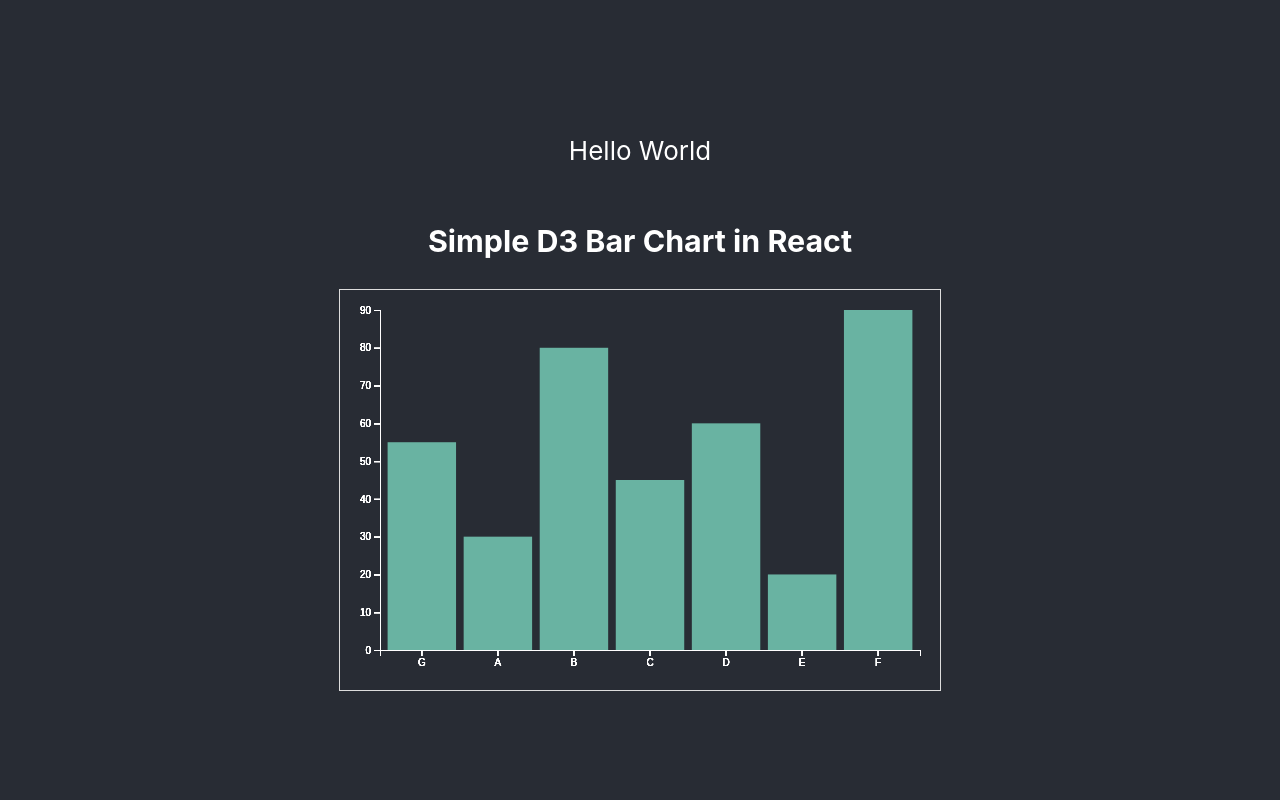
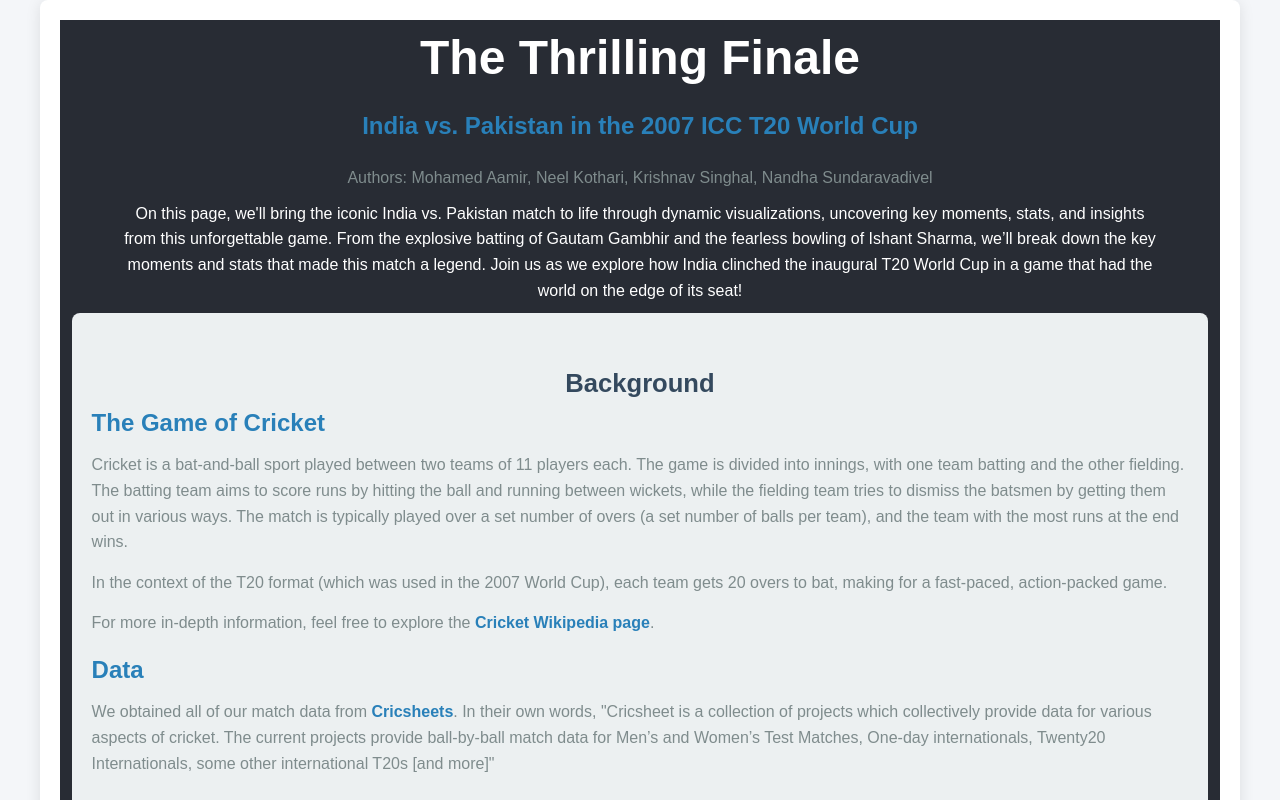
Before and after one commit to nandhas31/data-vis-final, a React (Create React App) app: page / in a window 1280 px wide. Shown: the top 800 px of the page. Built offline with nearby package versions, Linux system fonts and the light colour scheme.

Commit message:
push styling and tableau vis example

```diff
--- a/src/App.css
+++ b/src/App.css
@@ -28,11 +28,149 @@
   color: #61dafb;
 }
 
-@keyframes App-logo-spin {
-  from {
-    transform: rotate(0deg);
+.tableau-vis {
+  width: 80%;
+  height: 0;
+  padding-bottom: 50%;  /* Aspect ratio of 4:3 (adjust as needed) */
+  position: relative;
+}
+
+.tableau-container iframe {
+  position: absolute;
+  width: 80%;
+  height: 100%;
+  left: 0;
+  top: 0;
+}
+
+* {
+  margin: 0;
+  padding: 0;
+  box-sizing: border-box;
+}
+
+body {
+  font-family: 'Arial', sans-serif;
+  background-color: #f4f6f9;
+  color: #333;
+  line-height: 1.6;
+}
+
+/* App Container */
+.App {
+  max-width: 1200px;
+  margin: 0 auto;
+  padding: 20px;
+  background-color: #fff;
+  box-shadow: 0 2px 15px rgba(0, 0, 0, 0.1);
+  border-radius: 8px;
+}
+
+/* Header Styles */
+.App-header {
+  text-align: center;
+  margin-bottom: 40px;
+}
+
+.App-header h1 {
+  font-size: 3rem;
+  color: "white";
+  margin-bottom: 10px;
+}
+
+.App-header h2 {
+  font-size: 1.5rem;
+  color: #2980b9;
+  margin-bottom: 20px;
+}
+
+.App-header p {
+  font-size: 1rem;
+  margin-bottom: 10px;
+}
+
+.App-header h3 {
+  font-size: 1.25rem;
+  margin-top: 30px;
+  color: #34495e;
+}
+
+.authors {
+  color: #7f8c8d;
+}
+
+.subtitle {
+  color: "white";
+  padding-left: 5%;
+  padding-right: 5%;
+}
+
+/* Background Section */
+.background {
+  background-color: #ecf0f1;
+  padding: 20px;
+  border-radius: 8px;
+  margin-bottom: 40px;
+  width: 98%;
+}
+
+.background h3 {
+  font-size: 1.6rem;
+}
+
+.background h4 {
+  font-size: 1.5rem;
+  margin-bottom: 10px;
+  color: #2980b9;
+  text-align: left;
+}
+
+.background p {
+  font-size: 1rem;
+  color: #7f8c8d;
+  margin-bottom: 15px;
+  text-align: left;
+}
+
+.background a {
+  color: #2980b9;
+  text-decoration: none;
+  font-weight: bold;
+}
+
+.background a:hover {
+  text-decoration: underline;
+}
+
+/* Visualization Section */
+.sankey, .india-batting {
+  margin-top: 40px;
+  margin-bottom: 40px;
+  border: 1px solid #ddd;
+  border-radius: 8px;
+  background-color: #f9fafb;
+  padding: 20px;
+}
+
+/* Responsive Design */
+@media (max-width: 768px) {
+  .App-header h1 {
+    font-size: 2.5rem;
   }
-  to {
-    transform: rotate(360deg);
+
+  .App-header h2 {
+    font-size: 1.2rem;
+  }
+
+  .background {
+    padding: 15px;
+  }
+
+  .background h4 {
+    font-size: 1.3rem;
+  }
+
+  .background p, .background a {
+    font-size: 0.9rem;
   }
 }
--- a/src/App.js
+++ b/src/App.js
@@ -1,27 +1,37 @@
-import logo from './logo.svg';
 import React, { useState } from 'react';
 import './App.css';
-import BarChart from './BarChart';
+import Sankey from './component/sankey'
+import IndiaBatting from './component/india_batting';
 
 function App() {
-  const [data, setData] = useState([
-    { name: 'G', value: 55 },
-    { name: 'A', value: 30 },
-    { name: 'B', value: 80 },
-    { name: 'C', value: 45 },
-    { name: 'D', value: 60 },
-    { name: 'E', value: 20 },
-    { name: 'F', value: 90 },
-  ]);
 
 
   return (
     <div className="App">
       <header className="App-header">
-        <p>Hello World</p>
-        <h3>Simple D3 Bar Chart in React</h3>
-        <BarChart data={data} width={600} height={400} />
+        <h1>The Thrilling Finale</h1>
+        <h2>India vs. Pakistan in the 2007 ICC T20 World Cup</h2>
+
+        <p className='authors'>Authors: Mohamed Aamir, Neel Kothari, Krishnav Singhal, Nandha Sundaravadivel</p>
+        <p className='subtitle'>On this page, we'll bring the iconic India vs. Pakistan match to life through dynamic visualizations, uncovering key moments, stats, and insights from this unforgettable game. From the explosive batting of Gautam Gambhir and the fearless bowling of Ishant Sharma, we’ll break down the key moments and stats that made this match a legend. Join us as we explore how India clinched the inaugural T20 World Cup in a game that had the world on the edge of its seat!</p>
+      <div className="background">
+        <h3>Background</h3>
+        <h4>The Game of Cricket</h4>
+        <p>Cricket is a bat-and-ball sport played between two teams of 11 players each. The game is divided into innings, with one team batting and the other fielding. The batting team aims to score runs by hitting the ball and running between wickets, while the fielding team tries to dismiss the batsmen by getting them out in various ways. The match is typically played over a set number of overs (a set number of balls per team), and the team with the most runs at the end wins.</p>
+        <p>In the context of the T20 format (which was used in the 2007 World Cup), each team gets 20 overs to bat, making for a fast-paced, action-packed game.</p>
+        <p>For more in-depth information, feel free to explore the <a href="https://en.wikipedia.org/wiki/Cricket" target="_blank" rel="noopener noreferrer">Cricket Wikipedia page</a>.</p>
+        <h4>Data</h4>
+        <p>We obtained all of our match data from <a href='https://cricsheet.org/'>Cricsheets</a>. In their own words, "Cricsheet is a collection of projects which collectively provide data for various aspects of cricket. The current projects provide ball-by-ball match data for Men’s and Women’s Test Matches, One-day internationals, Twenty20 Internationals, some other international T20s [and more]"</p>
+      </div>
+      <h4>Well then, It’s time to take guard!</h4><br/>
+
+      <p className='subtitle'>A young, underdog Indian team faced Pakistan in the finals of the inaugural T20 World Cup. Click around and explore the each player and their years of experience.</p>
+      <Sankey/>
+      <p>An Indian upset seems unlikely, no?</p>
+        <IndiaBatting/>
       </header>
+
+
     </div>
   );
 }
```
